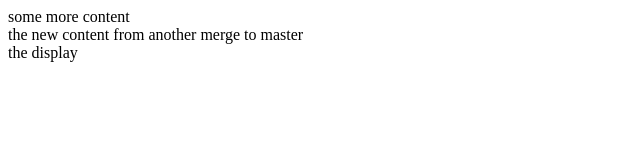
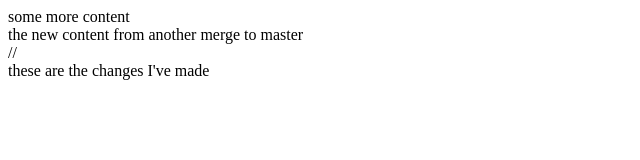
Before and after one commit to ronerlih/project-01-sandbox, a plain HTML site: page index.html in a window 1280 px wide. Shown: the whole page, without its empty margins (0-640 px from the left). Drawn offline with Linux system fonts and the light colour scheme.

Commit message:
display changes

```diff
--- a/index.html
+++ b/index.html
@@ -13,8 +13,11 @@
             the new content from another merge to master
         </div>
     </div>
+    //
     <div id="display">
-        the display
+        <div id="changes">
+            these are the changes I've made
+        </div>
     </div>
 
 </body>
```
